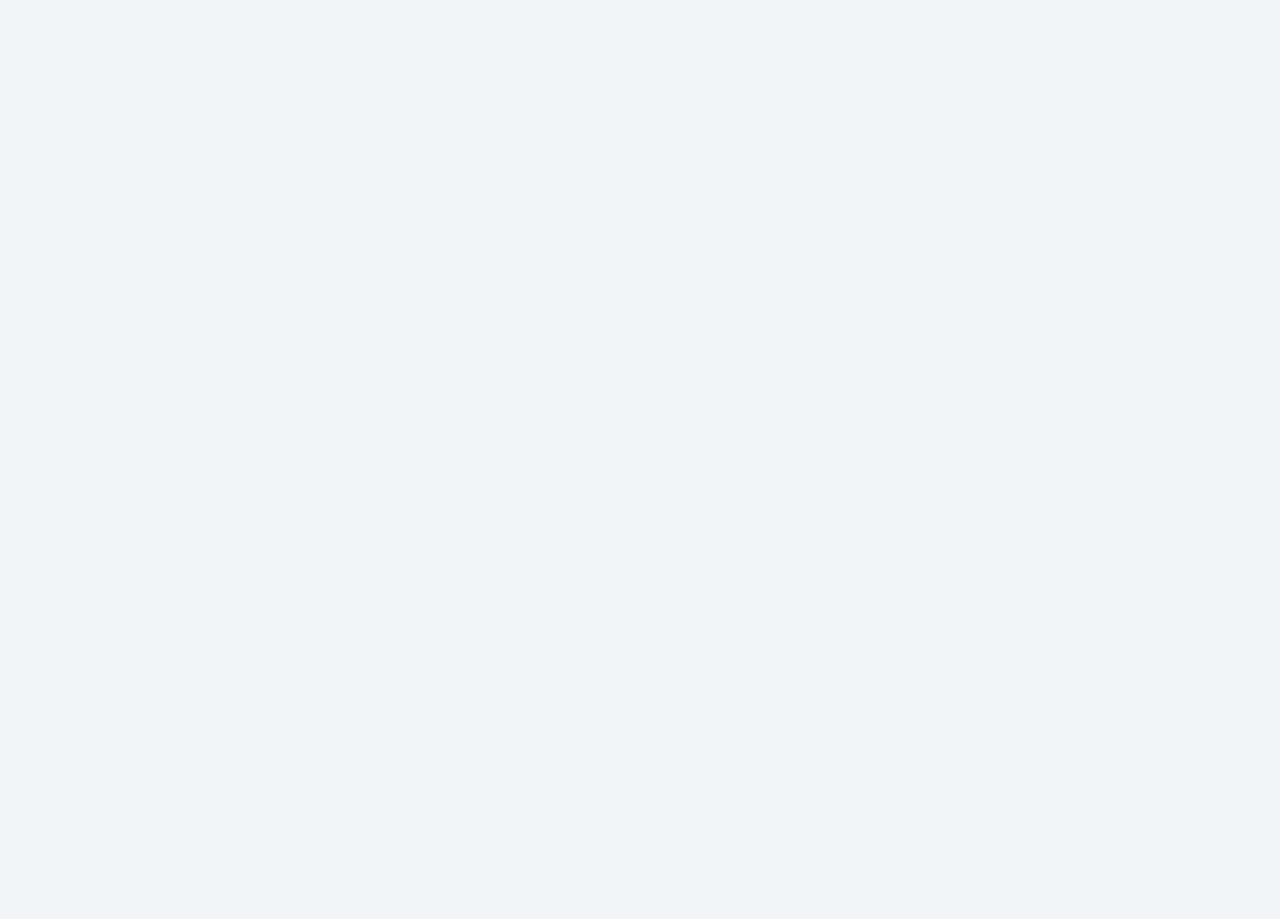
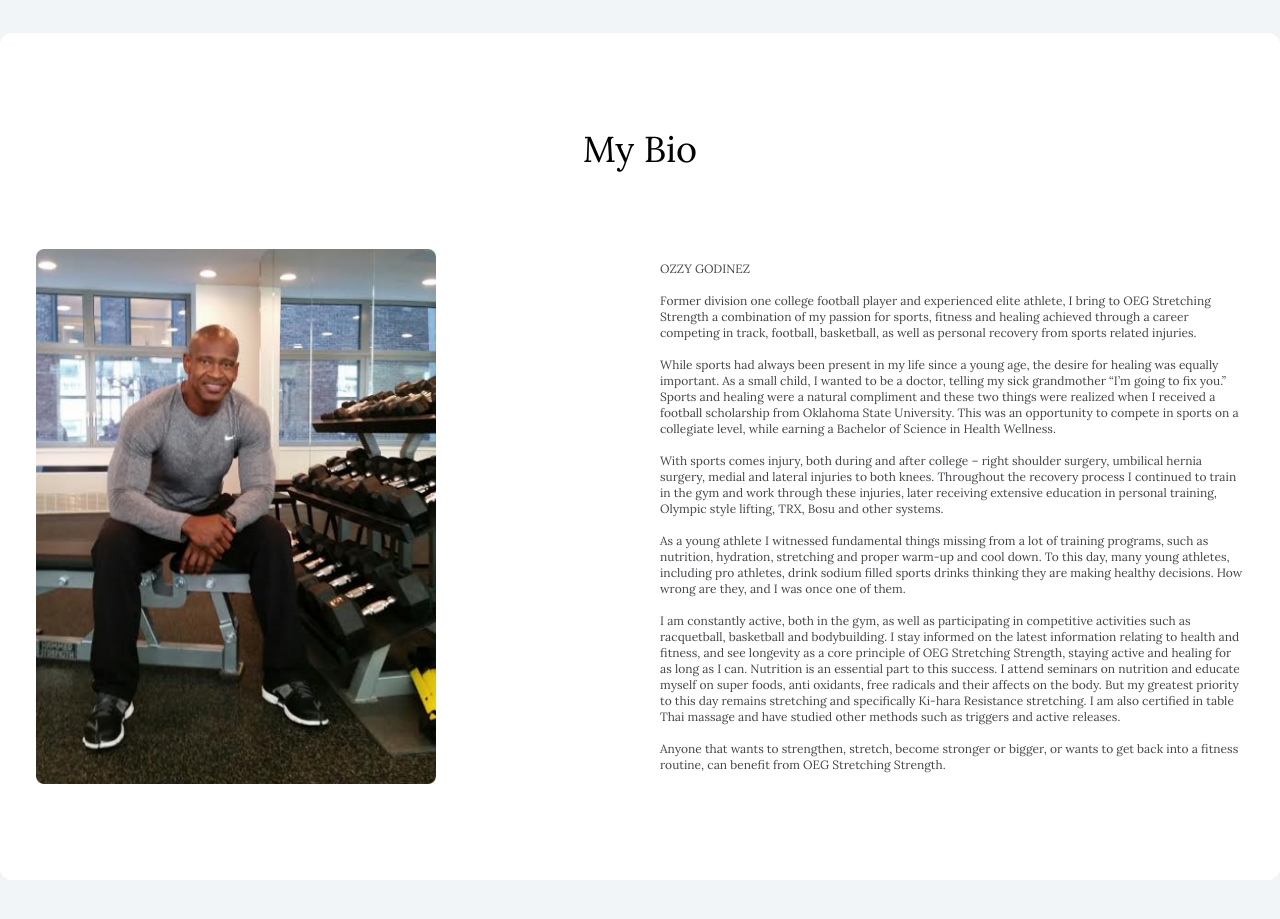
Before and after one commit to Raiyan109/ozzy-frontend, a Next.js app: page / in a window 1280 px wide. Shown: the part 2380-3299 px from the top of the page. Before the commit the page ends 2349 px from the top, so only its background shows below. Built offline with nearby package versions, Linux system fonts and the light colour scheme.

Commit message:
bio desktop done

```diff
--- a/src/app/(WithCommonLayout)/(home)/page.tsx
+++ b/src/app/(WithCommonLayout)/(home)/page.tsx
@@ -1,4 +1,5 @@
 import About from '@/components/home/About'
+import Bio from '@/components/home/Bio'
 import Hero from '@/components/home/Hero'
 import Membership from '@/components/home/Membership'
 import React from 'react'
@@ -9,6 +10,7 @@
       <Hero />
       <About />
       <Membership />
+      <Bio />
     </div>
   )
 }
--- /dev/null
+++ b/src/components/home/Bio.tsx
@@ -0,0 +1,41 @@
+import Image from "next/image"
+import bioImg from "@/assets/bio.png"
+
+
+const Bio = () => {
+    return (
+        <div className=' py-24 space-y-20 bg-white max-w-[1580px] container mx-auto my-16 rounded-xl'>
+            <div className='text-center space-y-3'>
+                <h1 className='text-4xl'>My Bio</h1>
+            </div>
+            <div className='flex flex-col items-center justify-center'>
+                <div className='flex flex-col md:flex-row items-center gap-10'>
+                    <div className='flex-1'>
+                        <Image
+                            src={bioImg}
+                            alt='Bio image'
+                            height={400}
+                            width={400}
+                        />
+                    </div>
+                    <div className='flex-1'>
+                        <div className=" space-y-4 text-headingColor/80">
+                            <p className="text-xs max-w-3xl">OZZY GODINEZ
+                            </p>
+                            <p className="text-xs max-w-3xl">Former division one college football player and experienced elite athlete, I bring to OEG Stretching Strength a combination of my passion for sports, fitness and healing achieved through a career competing in track, football, basketball, as well as personal recovery from sports related injuries.
+                            </p>
+                            <p className="text-xs max-w-3xl"> While sports had always been present in my life since a young age, the desire for healing was equally important. As a small child, I wanted to be a doctor, telling my sick grandmother “I’m going to fix you.” Sports and healing were a natural compliment and these two things were realized when I received a football scholarship from Oklahoma State University. This was an opportunity to compete in sports on a collegiate level, while earning a Bachelor of Science in Health Wellness.</p>
+                            <p className="text-xs max-w-3xl"> With sports comes injury, both during and after college – right shoulder surgery, umbilical hernia surgery, medial and lateral injuries to both knees. Throughout the recovery process I continued to train in the gym and work through these injuries, later receiving extensive education in personal training, Olympic style lifting, TRX, Bosu and other systems.</p>
+                            <p className="text-xs max-w-3xl">As a young athlete I witnessed fundamental things missing from a lot of training programs, such as nutrition, hydration, stretching and proper warm-up and cool down. To this day, many young athletes, including pro athletes, drink sodium filled sports drinks thinking they are making healthy decisions. How wrong are they, and I was once one of them.</p>
+                            <p className="text-xs max-w-3xl">I am constantly active, both in the gym, as well as participating in competitive activities such as racquetball, basketball and bodybuilding. I stay informed on the latest information relating to health and fitness, and see longevity as a core principle of OEG Stretching Strength, staying active and healing for as long as I can. Nutrition is an essential part to this success. I attend seminars on nutrition and educate myself on super foods, anti oxidants, free radicals and their affects on the body. But my greatest priority to this day remains stretching and specifically Ki-hara Resistance stretching. I am also certified in table Thai massage and have studied other methods such as triggers and active releases.</p>
+                            <p className="text-xs max-w-3xl">Anyone that wants to strengthen, stretch, become stronger or bigger, or wants to get back into a fitness routine, can benefit from OEG Stretching Strength.</p>
+
+                        </div>
+                    </div>
+                </div>
+            </div>
+        </div>
+    )
+}
+
+export default Bio
```
Also changed, not shown: src/assets/bio.png (added).
